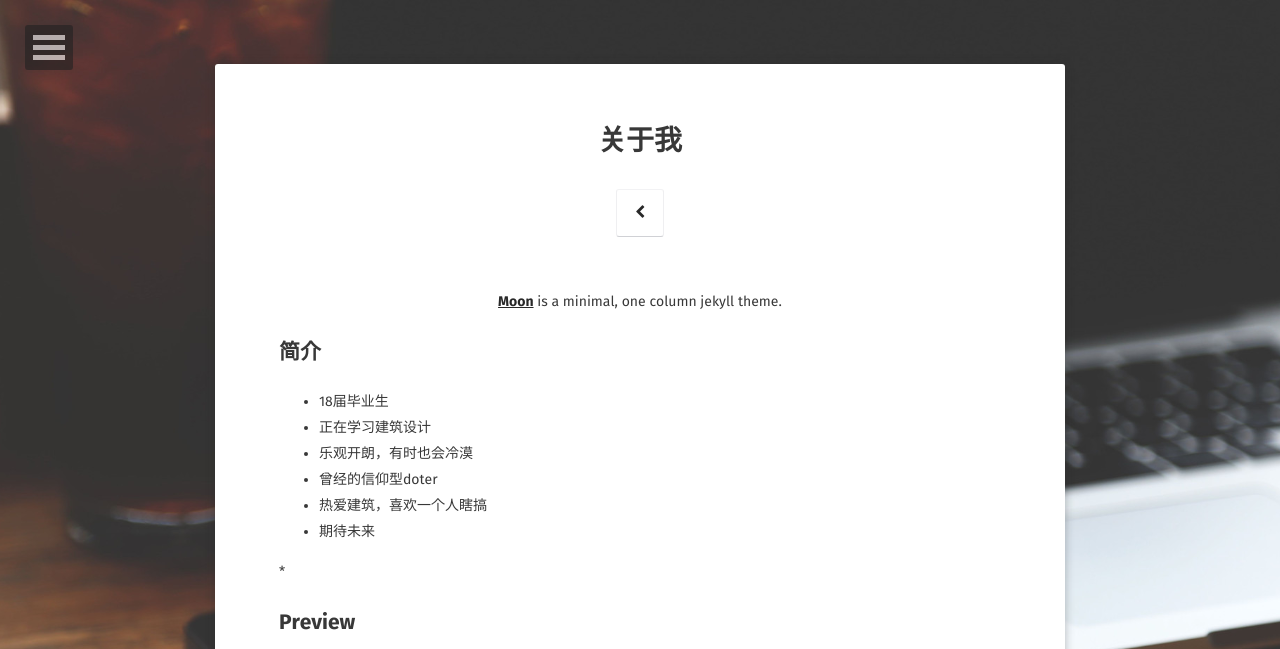
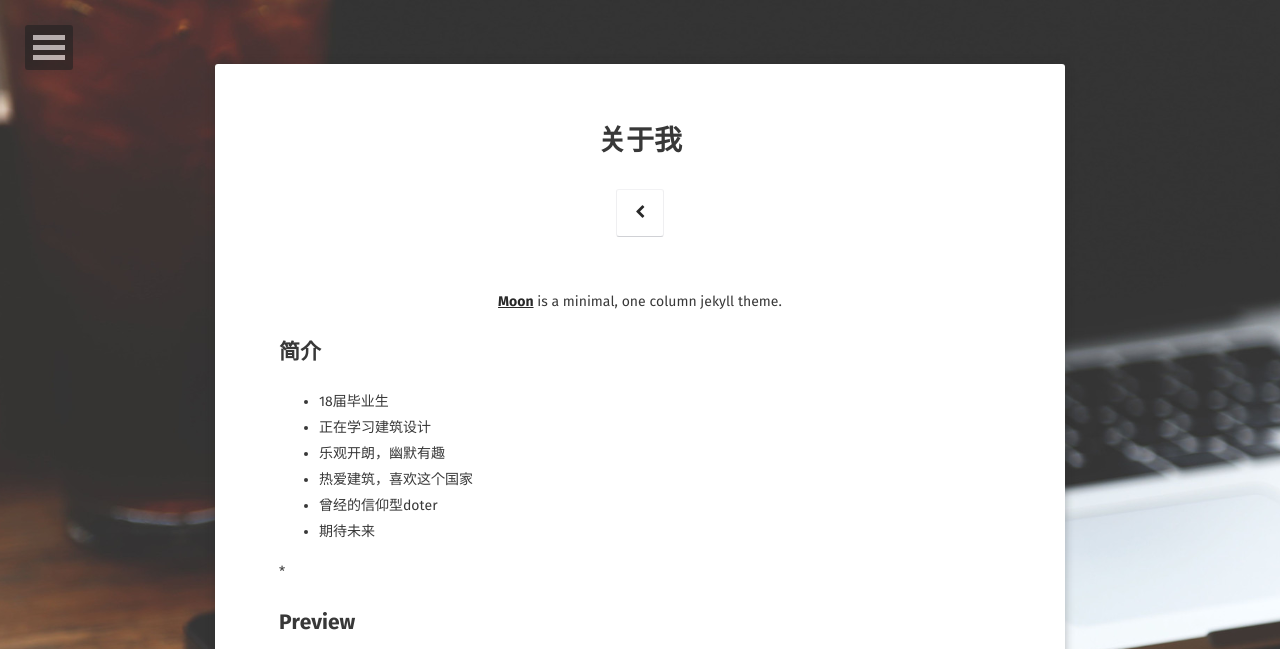
Before and after one commit to duanjian66/duanjian66.github.io, a Jekyll site: the page built from about/index.md, in a window 1280 px wide. Shown: the top 649 px of the page. Built offline with Jekyll 4.4.1, drawn with Linux system fonts in a browser that asks for light colours; some web fonts are replaced; grey boxes are pictures that could not be loaded.

Commit message:
Update index.md

```diff
--- a/about/index.md
+++ b/about/index.md
@@ -11,9 +11,9 @@ comments: false
 ## 简介
 * 18届毕业生
 * 正在学习建筑设计
-* 乐观开朗，有时也会冷漠
+* 乐观开朗，幽默有趣
+* 热爱建筑，喜欢这个国家
 * 曾经的信仰型doter
-* 热爱建筑，喜欢一个人瞎搞
 * 期待未来
 
 
```
